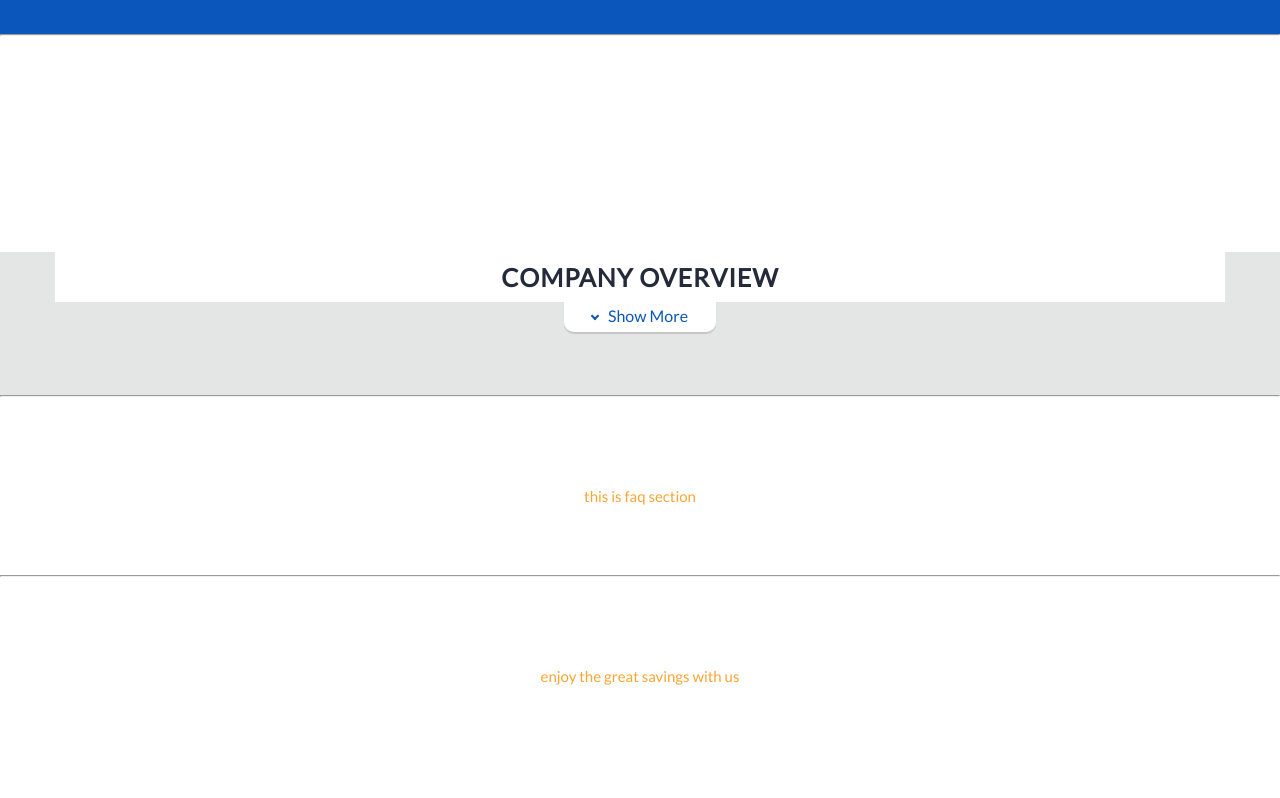
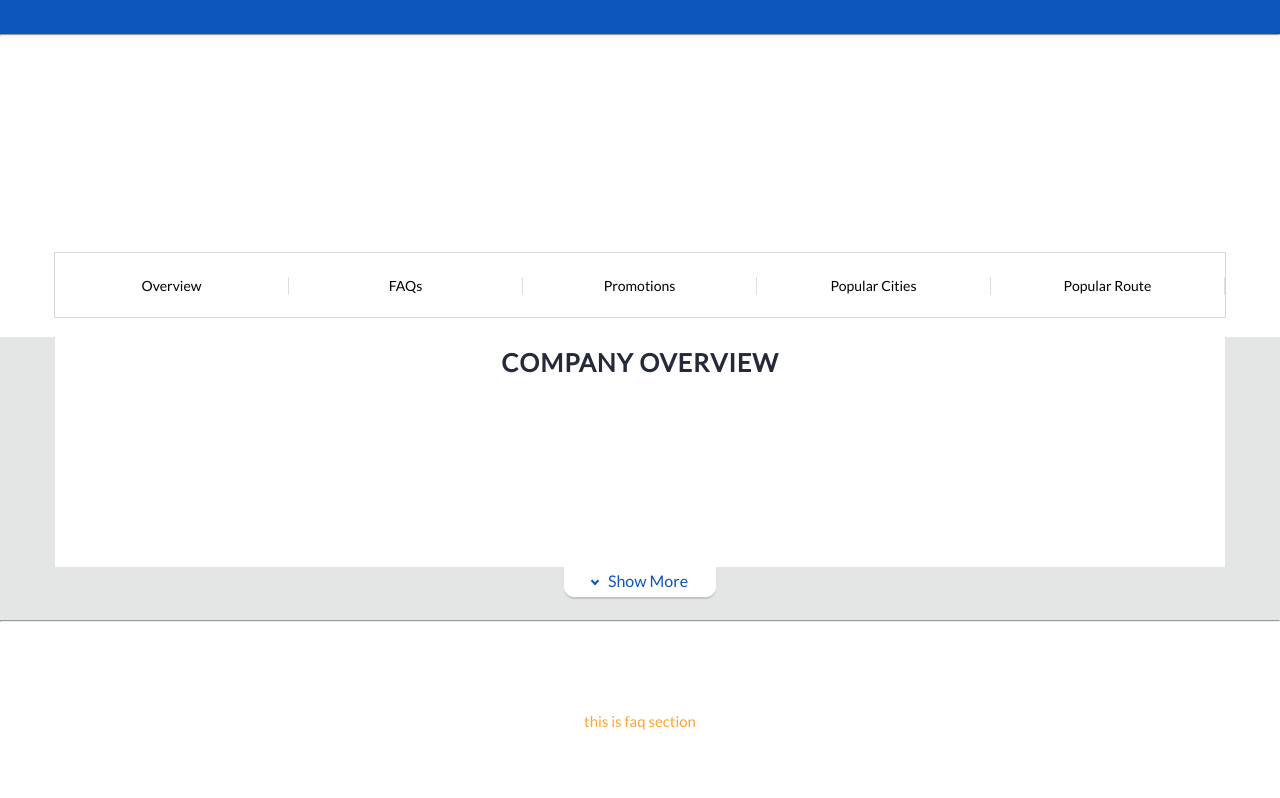
Before and after one commit to naingyeoo2/oway-airline-partner-page, a React app: page /partner/1 in a window 1280 px wide. Shown: the top 798 px of the page. Built offline with nearby package versions, Linux system fonts and the light colour scheme.

Commit message:
Company Overview design

```diff
--- a/src/components/AirlinePartner.js
+++ b/src/components/AirlinePartner.js
@@ -13,6 +13,7 @@ import PopularCities from "./PopularCities";
 import PopularAirlines from "./PopularAirlines";
 import FAQ from "./FAQ";
 import TPBGroup from "./TPBGroup";
+import PartnerNavBar from "./PartnerNavBar";
 
 class AirlinePartner extends Component {
   constructor(props) {
@@ -41,6 +42,7 @@ class AirlinePartner extends Component {
         ) : (
           <div>
             <PartnerCard name={this.state.name} image={this.state.img_url} />
+            <PartnerNavBar />
             <CompanyOverview overview={this.state.overview} />
             <FAQ faq={this.state.faq} />
             <Promotion promotion={this.state.promotion} />
--- a/src/components/CompanyOverview.js
+++ b/src/components/CompanyOverview.js
@@ -1,4 +1,5 @@
 import React, { Component } from "react";
+
 import "./company-overview.scss";
 import "./app-container.scss";
 
@@ -9,29 +10,22 @@ class CompanyOverview extends Component {
       isShowMore: false,
     };
   }
-  showMore() {
+  showMore = () => {
     this.state.isShowMore
       ? this.setState({ isShowMore: false })
       : this.setState({ isShowMore: true });
-  }
+  };
+  overview = () =>
+    this.state.isShowMore ? "overview-text active" : "overview-text";
   render() {
     return (
       <div className="company-overview">
-        <div className="app-container">
         <div className="overview">
           <center>
             <h2>Company Overview</h2>
-
-              {this.props.overview &&
-                (this.state.isShowMore ? (
-                  <div className="more-overview-text">
-                    {this.props.overview.description}
+            <div className={this.overview()}>
+              {this.props.overview && this.props.overview.description}
             </div>
-                ) : (
-                  <div className="overview-text">
-                    {this.props.overview.description}
-                  </div>
-                ))}
             <div className="show-more" title="Company Overview">
               {this.state.isShowMore ? (
                 <span onClick={() => this.showMore()}>
@@ -45,8 +39,6 @@ class CompanyOverview extends Component {
             </div>
           </center>
         </div>
-        </div>
-
         <hr></hr>
       </div>
     );
--- /dev/null
+++ b/src/components/PartnerNavBar.js
@@ -0,0 +1,24 @@
+import React, { Component } from "react";
+
+import "./partner-navbar.scss";
+
+class PartnerNavBar extends Component {
+  render() {
+    return (
+      <div className="reactcomp-anchor-nav">
+        <div class="nav-bar-box">
+          <nav class="nav-bar-wrapper">
+            <ul class="nav-bar-list">
+                <li class="nav-bar-li"><a className="nav-bar-href"><div className="nav-bar-gap-wrapper"><span>Overview</span></div></a></li>
+                <li class="nav-bar-li"><a className="nav-bar-href"><div className="nav-bar-gap-wrapper"><span>FAQs</span></div></a></li>
+                <li class="nav-bar-li"><a className="nav-bar-href"><div className="nav-bar-gap-wrapper"><span>Promotions</span></div></a></li>
+                <li class="nav-bar-li"><a className="nav-bar-href"><div className="nav-bar-gap-wrapper"><span>Popular Cities</span></div></a></li>
+                <li class="nav-bar-li"><a className="nav-bar-href"><div className="nav-bar-gap-wrapper"><span>Popular Route</span></div></a></li>
+            </ul>
+          </nav>
+        </div>
+      </div>
+    );
+  }
+}
+export default PartnerNavBar;
--- a/src/components/company-overview.scss
+++ b/src/components/company-overview.scss
@@ -2,32 +2,30 @@
   margin: 0;
   padding: 0;
 }
-.overview{
+.overview {
   background-color: #fff;
+  max-width: 1170px;
+  margin: 0 auto;
+  margin-bottom: 30px;
 }
 .company-overview {
   background-color: #e4e6e5;
 }
-.more-overview-text {
-  line-height: 2em;
-  max-width: 50%;
-  text-align: center;
-  transition: 5s all ease-in;
-  padding: 5px;
-}
+
 .overview-text {
   line-height: 2em;
   max-width: 50%;
   text-align: center;
   overflow: hidden;
-  text-overflow: ellipsis;
-  max-height: 200px;
-  display: -webkit-box;
-  -webkit-line-clamp: 4;
-  -webkit-box-orient: vertical;
+  // text-overflow: ellipsis;
+  height: 140px;
   position: relative;
-  transition: 5s all ease-in;
-  padding: 5px;
+  transition: 0.4s all ease-in;
+  padding: 20px;
+}
+.overview-text.active {
+  height: 400px;
+  transition: 0.4s all ease-in;
 }
 .company-overview .show-more {
   background: #e4e6e5;
@@ -51,7 +49,6 @@
   background: #f7f7f7;
 }
 .down-arrow {
-
   margin-right: 10px;
 }
 .arrow {
--- /dev/null
+++ b/src/components/partner-navbar.scss
@@ -0,0 +1,59 @@
+.reactcomp-anchor-nav{
+    display: block;
+}
+.nav-bar-box{
+    height: 85px;
+}
+.nav-bar-wrapper{
+    margin-bottom: 20px;
+}
+nav{
+    display: block;
+}
+.nav-bar-wrapper .nav-bar-list {
+    max-width: 1170px;
+    background-color: #fff;
+    margin: 0 auto;
+    display: -webkit-flex;
+    display: flex;
+    text-align: center;
+    font-size: 14px;
+    line-height: 18px;
+    // box-shadow: 0 0 6px #00000029;
+    border: 1px solid #00000029;
+}
+ul li{
+    list-style: none;
+    display: list-item;
+    text-align: -webkit-match-parent;
+}
+.nav-bar-wrapper .nav-bar-li {
+    -webkit-flex: 1;
+    flex: 1 1;
+    // border-bottom: 2px solid #000;
+    position: relative;
+    background: #fff;
+}
+.nav-bar-wrapper .nav-bar-li .nav-bar-href {
+    display: block;
+    padding: 24px 0 22px;
+    text-decoration: none;
+    width: 100%;
+    height: 100%;
+    box-sizing: border-box;
+    border: 0;
+    outline: none;
+    background: #fff;
+}
+.nav-bar-wrapper .nav-bar-li .nav-bar-gap-wrapper {
+    padding: 0 12px;
+    box-sizing: border-box;
+    border-right: 1px solid #dadfe6;
+    height: 100%;
+    display: -webkit-flex;
+    display: flex;
+    -webkit-justify-content: center;
+    justify-content: center;
+    -webkit-align-items: center;
+    align-items: center;
+}
```
Lines whose indentation alone changed are shown as unchanged.
